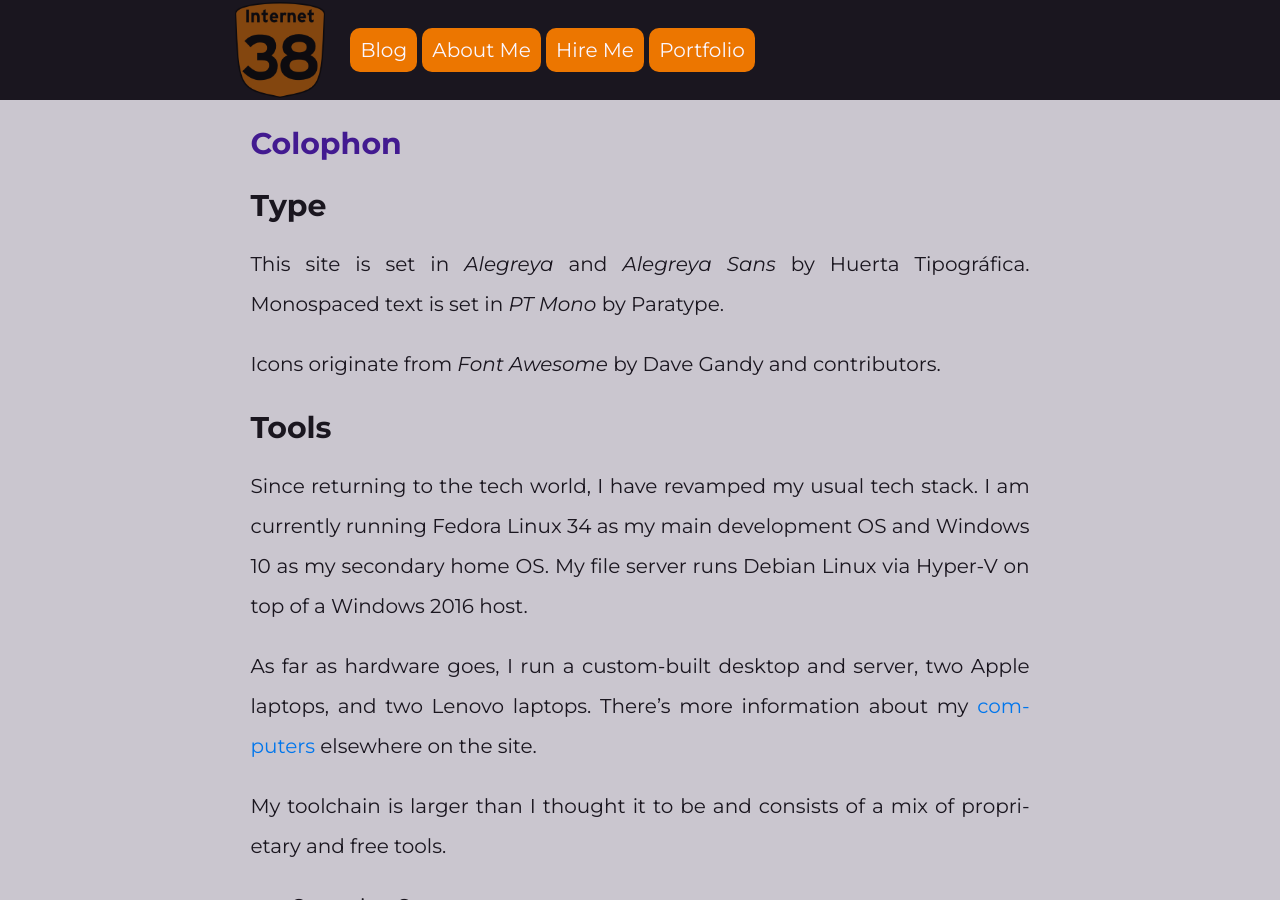
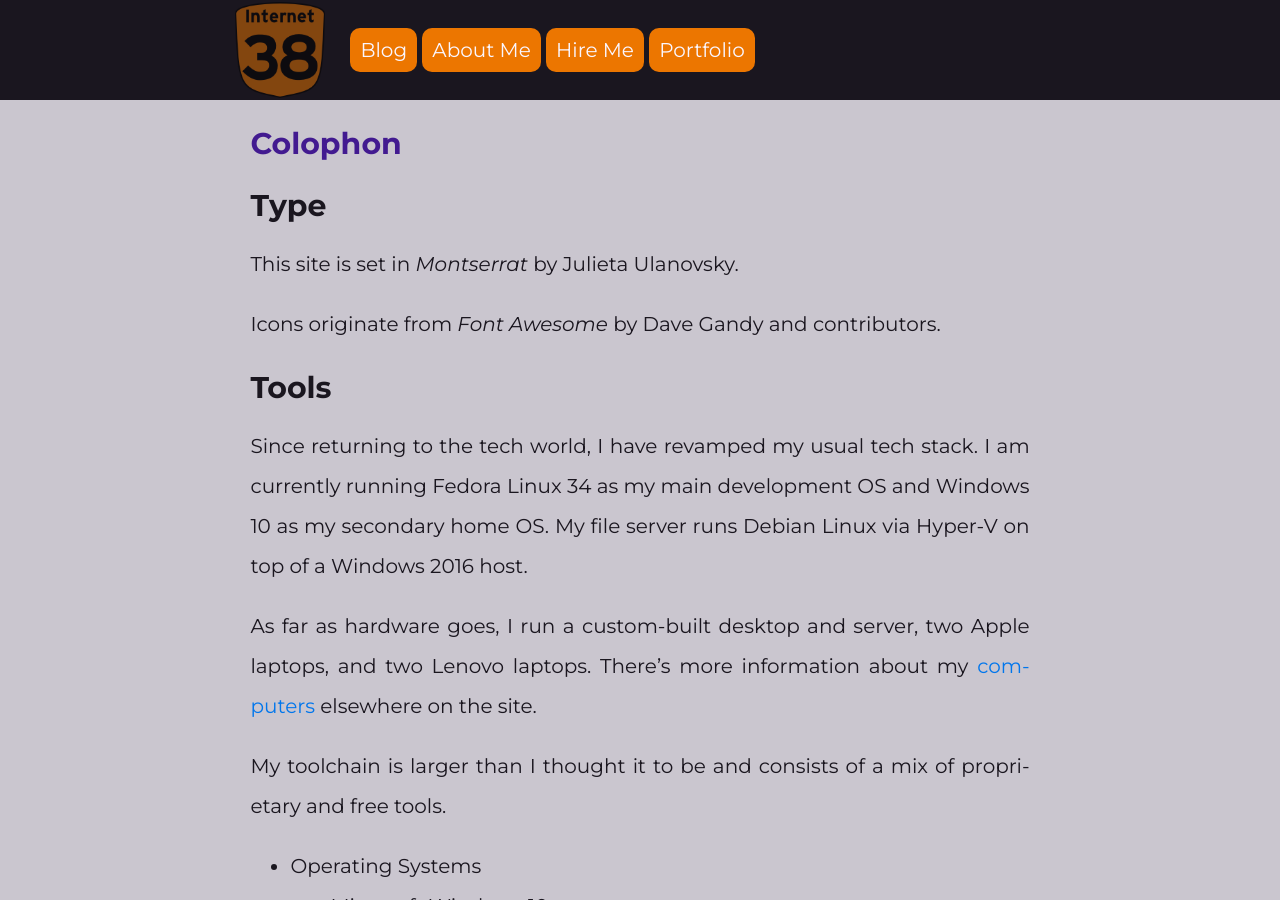
Before and after one commit to route38/waellison.blog, a Jekyll site: the page built from colophon.md, in a window 1280 px wide and 900 px high. Built offline with Jekyll 4.4.1, drawn with Linux system fonts in a browser that asks for light colours.

Commit message:
Updated note on the type.

```diff
--- a/colophon.md
+++ b/colophon.md
@@ -8,8 +8,7 @@ image: "/art/heroes/desk.jpg"
 
 ## Type
 
-This site is set in _Alegreya_ and _Alegreya Sans_ by Huerta Tipográfica.
-Monospaced text is set in _PT Mono_ by Paratype.
+This site is set in _Montserrat_ by Julieta Ulanovsky.
 
 Icons originate from _Font Awesome_ by Dave Gandy and contributors.
 
```
